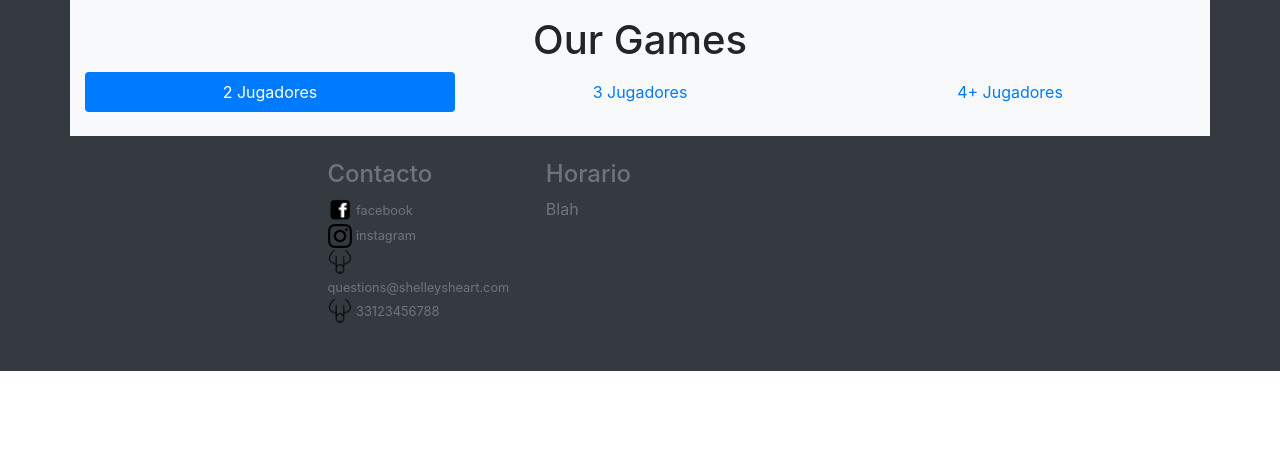
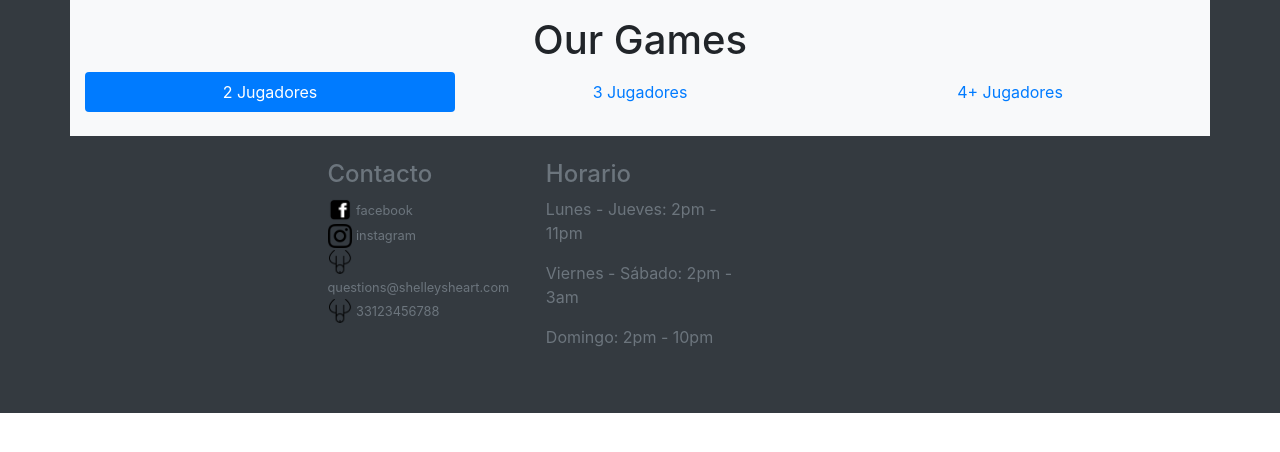
Before and after one commit to ScoffM/shelleys-heart, a Django app: page /games/ in a window 1280 px wide. Shown: the part 76-528 px from the top of the page. Run offline with Django 3.2, Linux system fonts and the light colour scheme; data that the repository does not hold is empty; some libraries are stand-ins or nearby versions.

Commit message:
Added Open Hours

```diff
--- a/shelly/templates/base.html
+++ b/shelly/templates/base.html
@@ -58,7 +58,9 @@
             </div>
             <div class="col-2">
                 <h4> Horario </h4>
-                Blah
+                <p> Lunes - Jueves: 2pm - 11pm </p>
+                <p> Viernes - Sábado: 2pm - 3am</p>
+                <p> Domingo: 2pm - 10pm </p>
             </div>
         </div>
     </footer>
```
